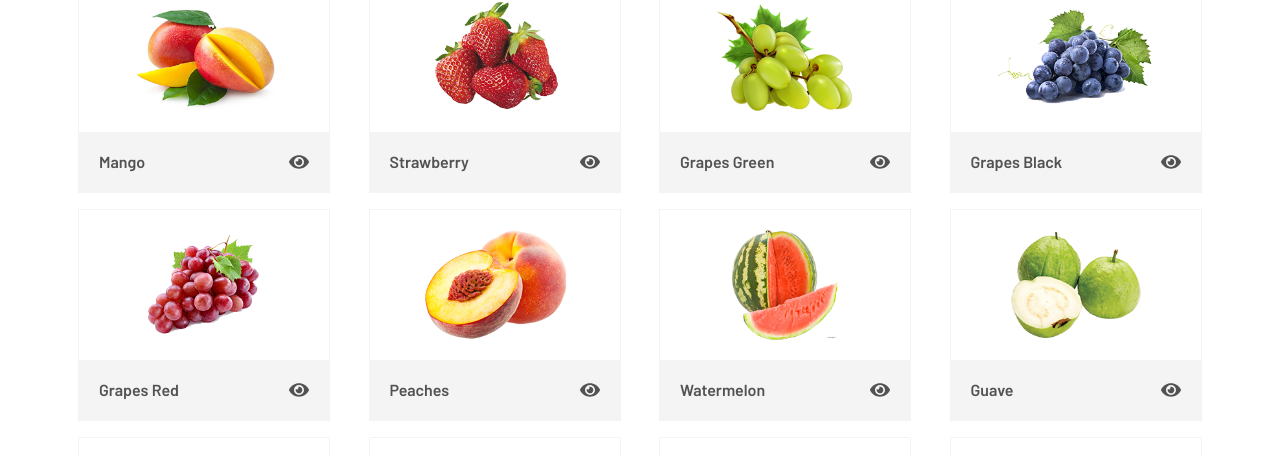
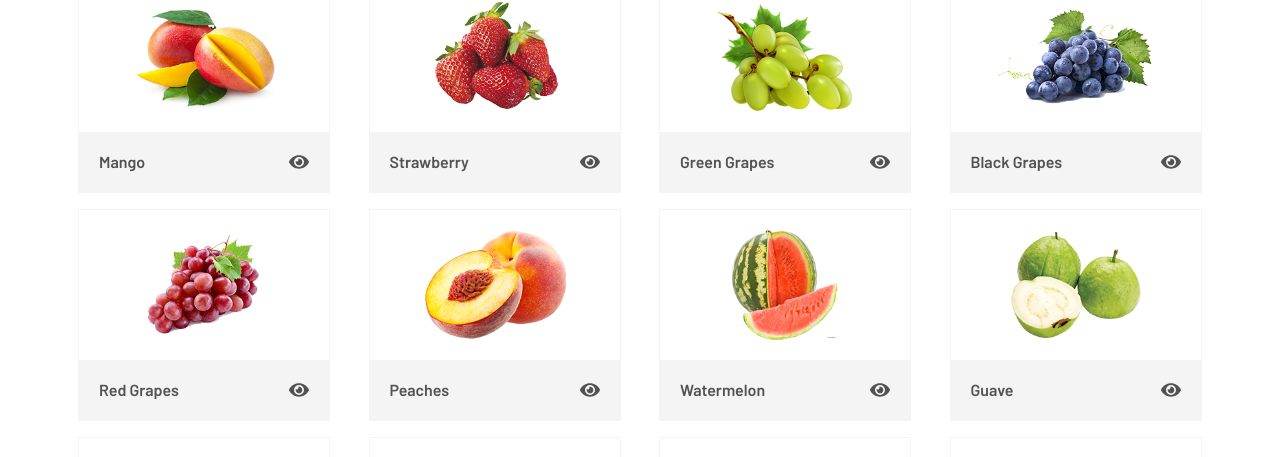
Before and after one commit to Mohamed-Hatem153/Gelila-new, a React (Create React App) app: page /products in a window 1280 px wide. Shown: the part 1333-1790 px from the top of the page. Built offline with nearby package versions, Linux system fonts and the light colour scheme.

Commit message:
change graps name in products page

```diff
--- a/package.json
+++ b/package.json
@@ -8,12 +8,14 @@
     "@testing-library/react": "^11.2.7",
     "@testing-library/user-event": "^12.8.3",
     "addons": "^0.0.1",
+    "animate.css": "^4.1.1",
     "formik": "^2.2.9",
     "rc-banner-anim": "^2.4.5",
     "rc-queue-anim": "^2.0.0",
     "rc-tween-one": "^3.0.2",
     "react": "^17.0.2",
     "react-addons": "^0.9.1-deprecated",
+    "react-animate-on-scroll": "^2.1.5",
     "react-dom": "^17.0.2",
     "react-icons": "^4.3.1",
     "react-images": "^1.2.0-beta.7",
--- a/src/components/FeaturedProducts/FeaturedProducts.js
+++ b/src/components/FeaturedProducts/FeaturedProducts.js
@@ -91,7 +91,7 @@ const FeaturedProducts = () => {
                 <div className="pop-up-content">
                   {popupContent.map((pop) => {
                     return (
-                      <div className="pop-up-card">
+                      <div className="pop-up-card" key={pop.id}>
                         <div className="pop-up-details">
                           <h2>100% fresh. Sourced from Egypt.</h2>
                           <h3>Benefits:</h3>
--- a/src/components/Product/OurProducts.js
+++ b/src/components/Product/OurProducts.js
@@ -109,7 +109,7 @@ export const OurAllProducts = [
   },
   {
     id: uuid(),
-    name: "Grapes Green",
+    name: "Green Grapes",
     image: grapesGreen,
     duration: 'From May. to Jun.',
     details:
@@ -117,7 +117,7 @@ export const OurAllProducts = [
   },
   {
     id: uuid(),
-    name: "Grapes Black",
+    name: "Black Grapes",
     image: grapesBlack,
     duration: 'From Jul. to Aug.',
     details:
@@ -125,7 +125,7 @@ export const OurAllProducts = [
   },
   {
     id: uuid(),
-    name: "Grapes Red",
+    name: "Red Grapes",
     image: grapesRed,
     duration: 'From Jul. to Sep.',
     details:
```
Also changed, not shown: 1 other file (tests, documents, lock files or other folders).
